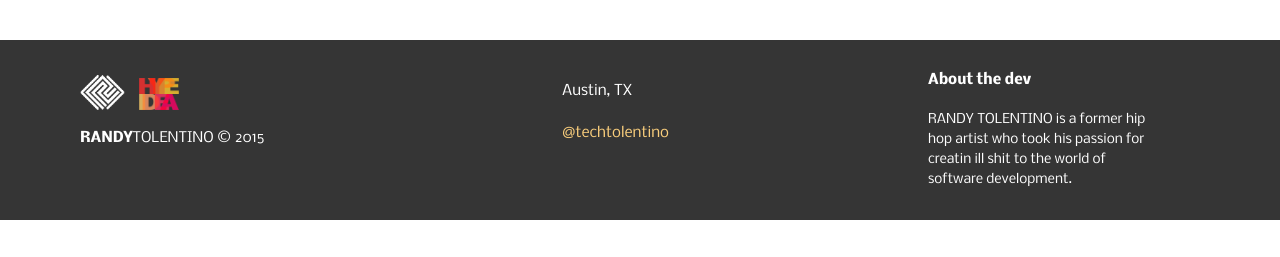
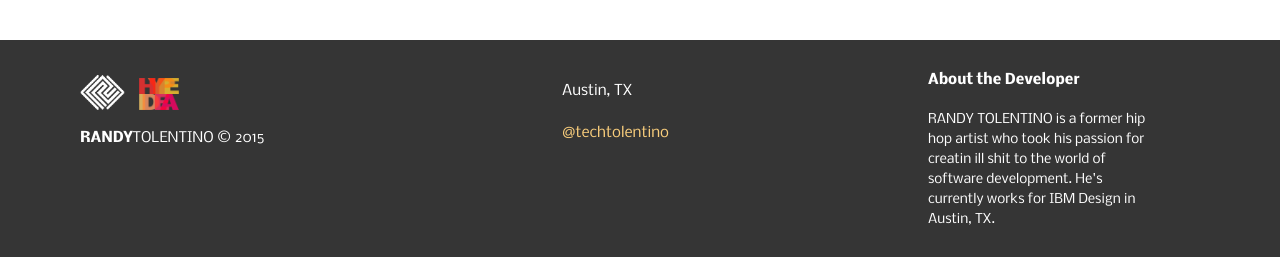
Before and after one commit to techtolentino/environment, a website: page index.html in a window 1280 px wide. Shown: the part 2500-2757 px from the top of the page. Before the commit the page ends 2720 px from the top, so only its background shows below. Drawn offline with nearby package versions, Linux system fonts and the light colour scheme.

Commit message:
update about content

```diff
--- a/index.html
+++ b/index.html
@@ -104,8 +104,8 @@
 			</div>
 			<div class="footer-right">
 				<p class="footer-company-about">
-					<span>About the dev</span>
-					RANDY TOLENTINO is a former hip hop artist who took his passion for creatin ill shit to the world of software development.
+					<span>About the Developer</span>
+					RANDY TOLENTINO is a former hip hop artist who took his passion for creatin ill shit to the world of software development. He's currently works for IBM Design in Austin, TX.
 				</p>
 			</div>
 		</footer>
```
